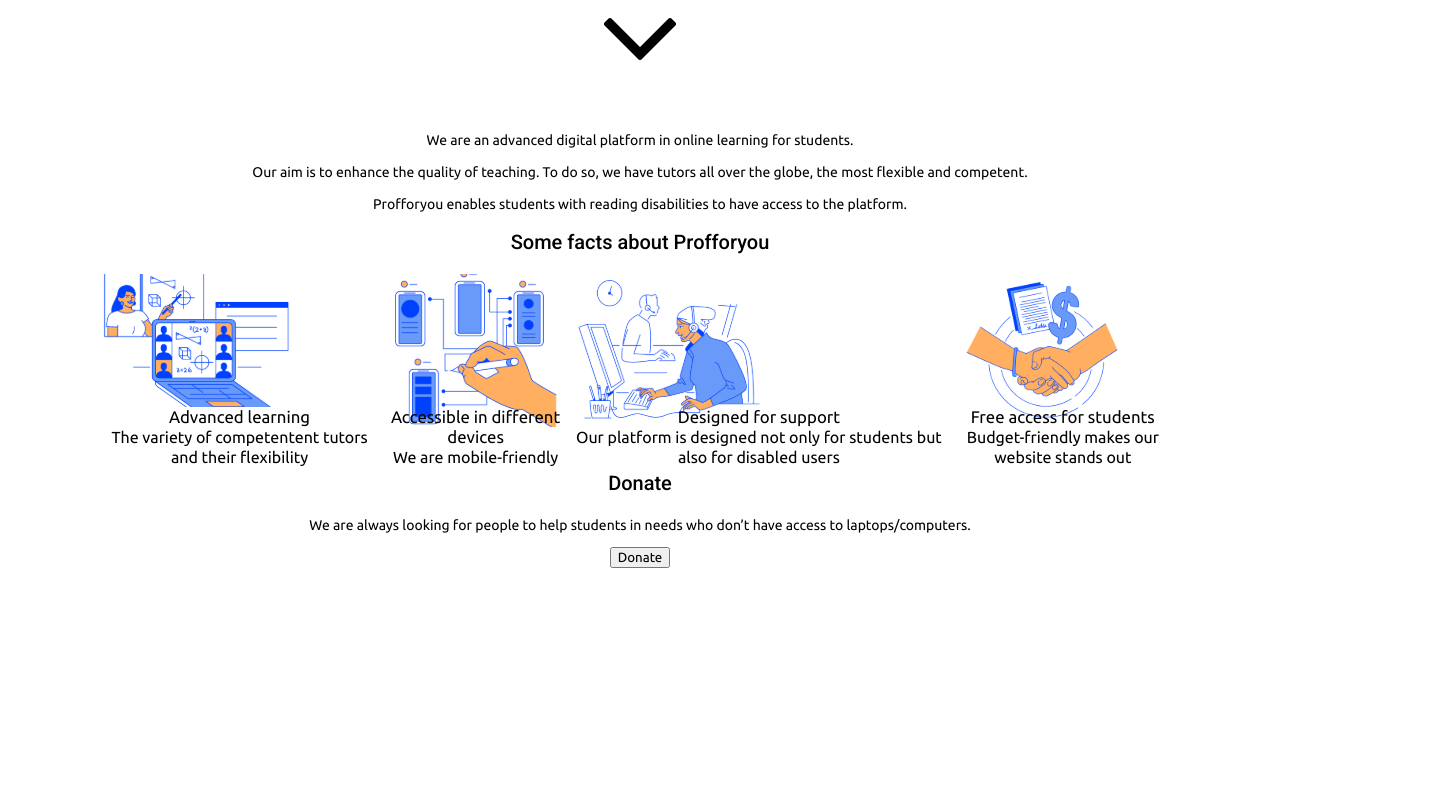
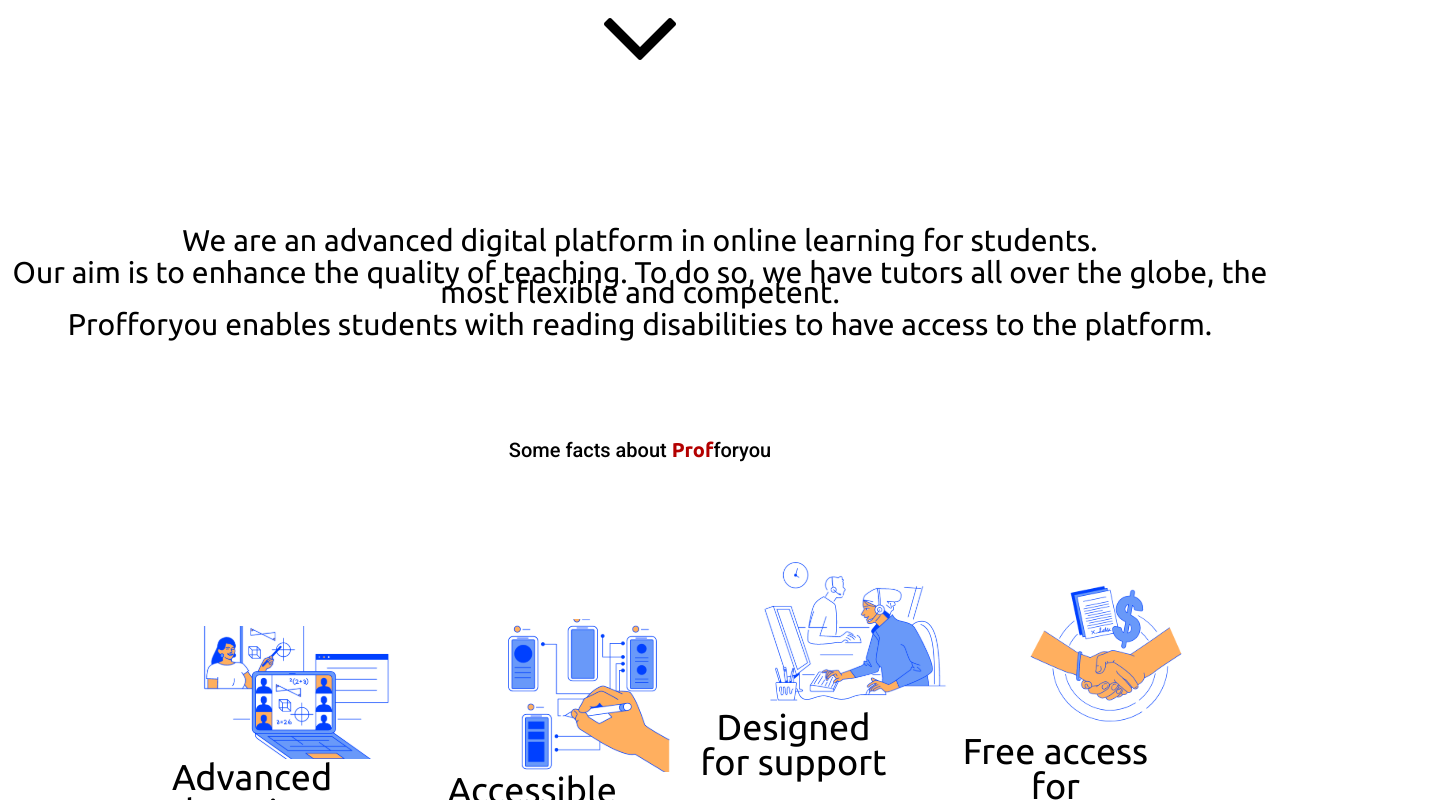
Before and after one commit to oumaimaKhabbaz/profforyou-front-end, an Angular app: page /about in a window 1280 px wide. Shown: the part 420-1220 px from the top of the page, 1443 px wide, since content can reach past the window. Built offline with nearby package versions, Linux system fonts and the light colour scheme.

Commit message:
css changes

```diff
--- a/src/app/home/about/about.component.css
+++ b/src/app/home/about/about.component.css
@@ -6,6 +6,7 @@
     font-family: Ubuntu;
     font-style: normal;
     scroll-behavior: smooth;
+
   }
 
   .title-ctn{
@@ -32,9 +33,13 @@
 
 
     text-align: center;
+    margin-top: 100px;
+    font-size:30px
 
 
 }
+
+
 
 .donate{
 
@@ -57,12 +62,19 @@
     align-items: center;
     justify-content: space-around;
     padding: 0px 100px;
+    margin-top:90px;
 }
+.test{
+    margin-top: 90px;
+}
+
 
  .card-img {
 
     width: 193px;
-height: 133px;
+/* height: 133px; */
+padding:0px 100px;
+align-items: center;
 
  }
 
@@ -71,9 +83,22 @@
   .card-title{
 
 
+    padding: 0px 30px;
 font-size: larger;
+line-height:35px;
+
+
+
 
   }
 .card-description{
     font-size: medium;
+    padding: 0px 100px;
+   margin-top: 40px;
+    justify-content: space-between;
+
 }
+.red{
+    color: #b30000;
+    font-weight:bold;
+}
--- a/src/app/home/about/about.component.html
+++ b/src/app/home/about/about.component.html
@@ -1,6 +1,8 @@
 <div>
     <div class="title-ctn">
+        <img src="/assets/about-us-img.png">
         <span></span>
+
         <h1 class="title"> Our Mission</h1>
         <a (click)="scrollTo(info)">
         <img src="/assets/arrow-down.png">
@@ -15,8 +17,8 @@
         <p>Profforyou enables students with reading disabilities to have access to the platform.</p>
     </div>
     <div class="section facts">
-        <h2>
-            Some facts about Profforyou
+        <h2 class="test">
+            Some facts about <span class ="red">Prof</span>foryou
         </h2>
         <div class="card-ctn">
             <div class="card">
@@ -73,6 +75,7 @@
     </div>
     <div class="donate section">
         <h2>Donate</h2>
+        <img src="/assets/donate-img.png">
         <p>
             We are always looking for people to help students in needs who don’t have access to laptops/computers.</p>
         <div>
```
Also changed, not shown: src/assets/about-us-img (1).png (added), src/assets/donate-img.png (added).
